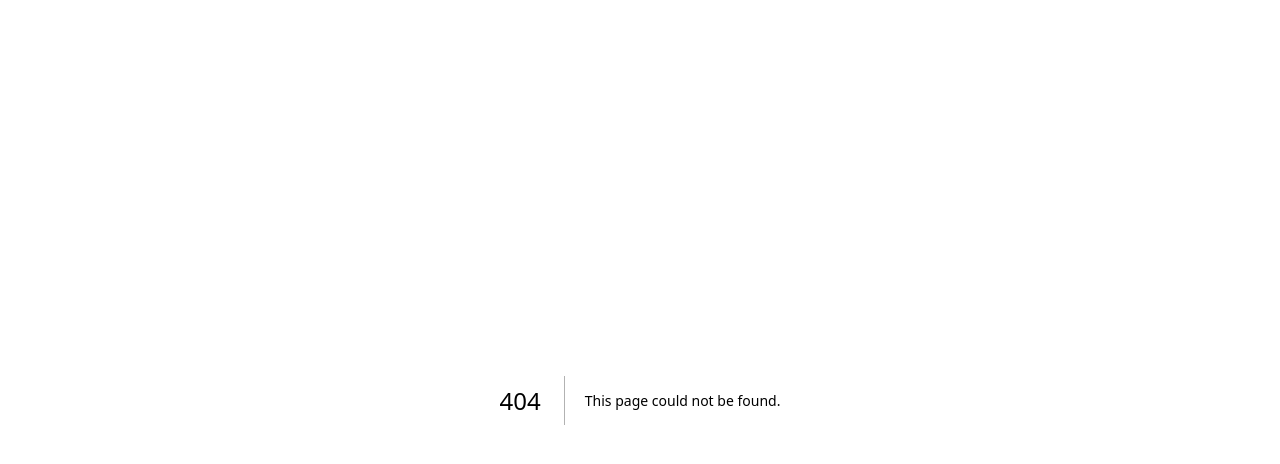
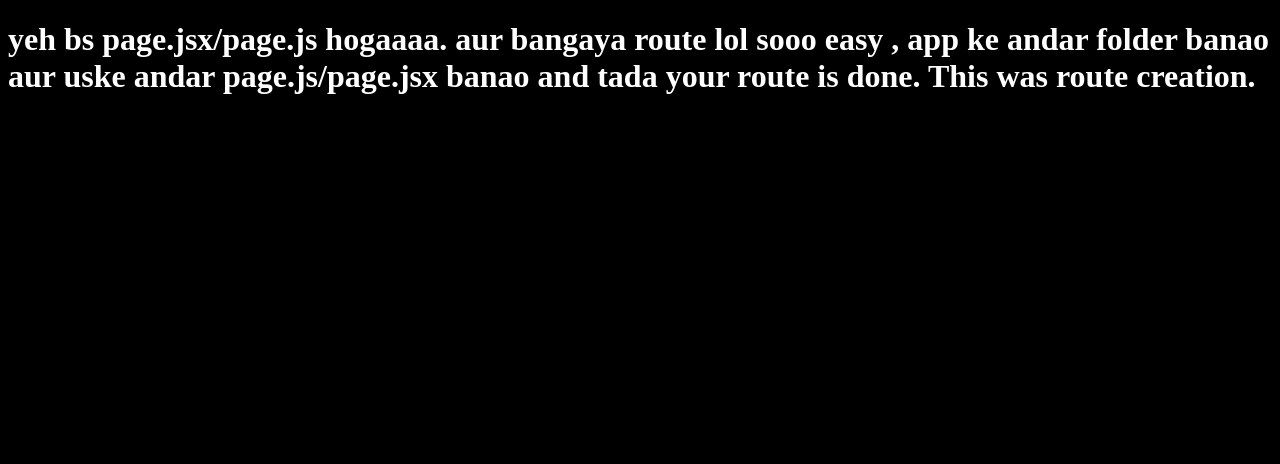
Before and after one commit to Mehhhhull/nextjs, a Next.js app: page /about in a window 1280 px wide. Before the commit this address had no page. Shown: the top 464 px of the page. Built offline with nearby package versions, Linux system fonts and the light colour scheme.

Commit message:
Route creation

```diff
--- /dev/null
+++ b/app/about/page.jsx
@@ -0,0 +1,11 @@
+import React from 'react'
+
+const page = () => {
+  return (
+    <div>
+     <h1> yeh bs page.jsx/page.js hogaaaa. aur bangaya route lol sooo easy , app ke andar folder banao aur uske andar page.js/page.jsx banao and tada your route is  done. This was route creation.</h1>
+    </div>
+  )
+}
+
+export default page
```
